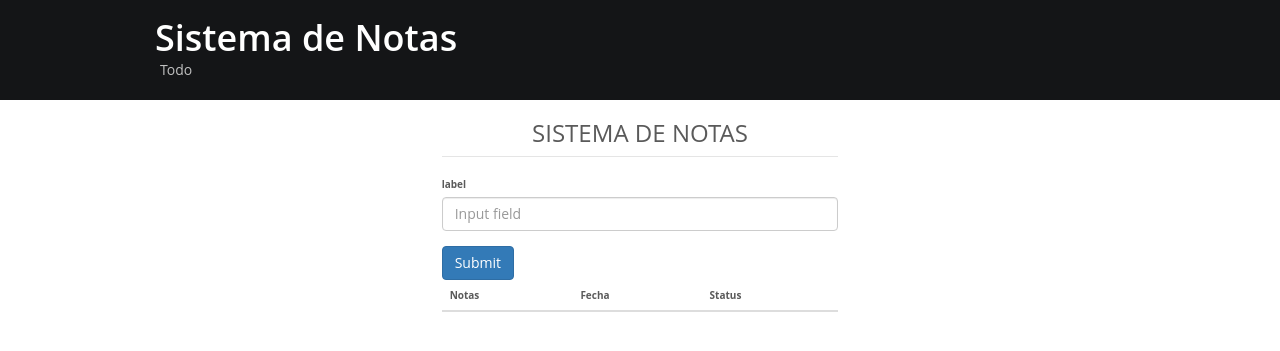
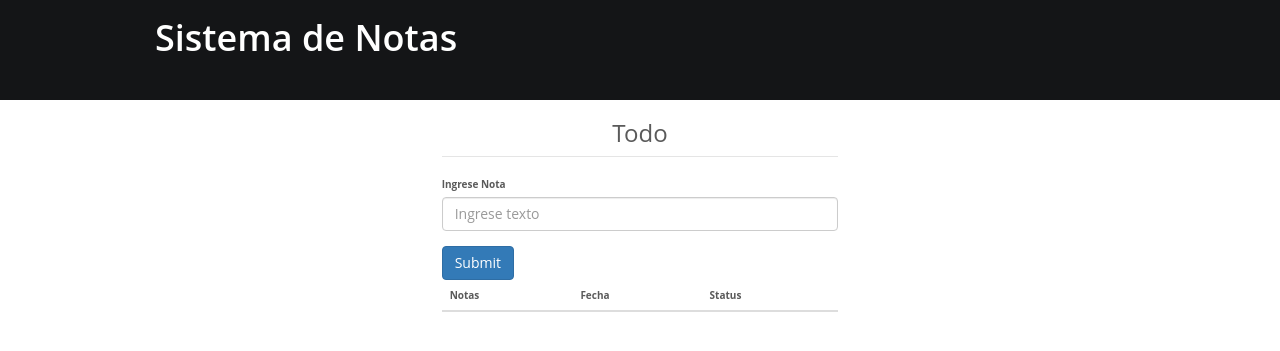
Before and after one commit to debora86/notas, a PHP site: page /index.php in a window 1280 px wide. Shown: the top 351 px of the page. Run offline with PHP 8.4, Linux system fonts and the light colour scheme; tables that the repository leaves empty hold one stand-in row (values such as "Sample post"); lists and menus that the app fills with data are empty; some libraries are stand-ins or nearby versions.

Commit message:
ultimos cambios

```diff
--- a/sistemas_notas/BD/pg_mibd2.sql
+++ b/sistemas_notas/BD/notas.sql
@@ -116,11 +116,13 @@ ALTER TABLE ONLY notas ALTER COLUMN cod_nota SET DEFAULT nextval('notas_cod_nota
 --
 
 COPY notas (cod_nota, det_nota, fecha_crea, bool_eliminado, finalizado) FROM stdin;
-2	otro mas	2017-06-16	false	0
 3	y otro nota mas	2017-06-16	false	0
 1	caracoles	2017-06-16	true	0
 5	vamos a ver	2017-06-17	false	0
 6	una cracoles	2017-06-17	false	0
+2	otro mas	2017-06-16	false	1
+7	el super queda serca	2017-06-17	false	0
+8	mañana debo recargar el tlf a mi madre	2017-06-18	false	0
 \.
 
 
@@ -128,7 +130,7 @@ COPY notas (cod_nota, det_nota, fecha_crea, bool_eliminado, finalizado) FROM std
 -- Name: notas_cod_nota_seq; Type: SEQUENCE SET; Schema: public; Owner: postgres
 --
 
-SELECT pg_catalog.setval('notas_cod_nota_seq', 6, true);
+SELECT pg_catalog.setval('notas_cod_nota_seq', 8, true);
 
 
 --
--- a/sistemas_notas/index.php
+++ b/sistemas_notas/index.php
@@ -15,7 +15,7 @@
            <div class="container">
 	     <div class="row">
 	       <div class="col-lg-12">
-	          <h1>Sistema de Notas<small>Todo</small></h1>
+	          <h1>Sistema de Notas<small></small></h1>
 	       </div>
 
 	    </div>
@@ -30,15 +30,15 @@
 	 </div>
 		<div class="col-lg-4">
 			<h3 class="text-center">
-				SISTEMA DE NOTAS
+				Todo
 			</h3>
 
 			    <form action="insert.php" method="POST" role="form">
 	<legend></legend>
 
 	<div class="form-group">
-		<label for="">label</label>
-		<input type="text" class="form-control" name="det_nota" placeholder="Input field">
+		<label for="">Ingrese Nota</label>
+		<input type="text" class="form-control" name="det_nota" placeholder="Ingrese texto">
 	</div>
 
 
@@ -75,7 +75,8 @@
 				$db = miniOrm\Db::inst();// creamos el objeto
 
 				$consultar=$db->consultar('*','notas',array("bool_eliminado='false'") );
-                                for ($i=0; $i < count($consultar) ; $i++) {?>
+                                for ($i=0; $i < count($consultar) ; $i++) {
+					?>
 
 
 				<tbody>
@@ -83,25 +84,25 @@
 					<tr class="active">
 
 						<td>
+
 						<?php echo $consultar[$i]['det_nota'];?>
 						</td>
 						<td>
-							<?php echo  $consultar[$i]['fecha_crea'];?>
+						<?php echo  $consultar[$i]['fecha_crea'];?>
 						</td>
 						<td>
-						<a class="glyphicon glyphicon-ok" href="actualizar.php?cod=<?php echo $consultar [$i]['cod_nota'];?>"onclick="return finalizar()"></a>
-<a href="eliminar.php?cod=<?php echo $consultar [$i]['cod_nota'];?>" class="glyphicon glyphicon-trash" onclick="return eliminar()" ></a>
-						</td>
+<?php if ($consultar[$i]['finalizado']==0){?>
+<a class="glyphicon glyphicon-ok" href="actualizar.php?cod=<?php echo $consultar [$i]['cod_nota'];?>" title="finalizar" onclick="return finalizar()"></a>
+<?php }?>
+<a href="eliminar.php?cod=<?php echo $consultar [$i]['cod_nota'];?>" class="glyphicon glyphicon-trash" title="Eliminar" onclick="return eliminar()"></a>
+
+					</td>
+					 <?php }?>
 					</tr>
-
-						<?php }?>
-
 				</tbody>
 			</table>
-
 	</div>
      </div>
 
-
   </body>
 </html>
```
